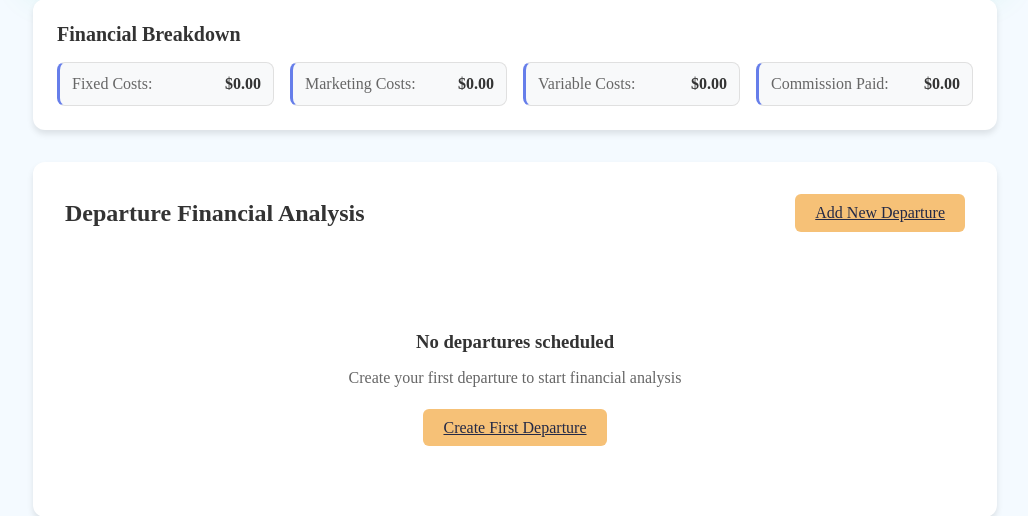
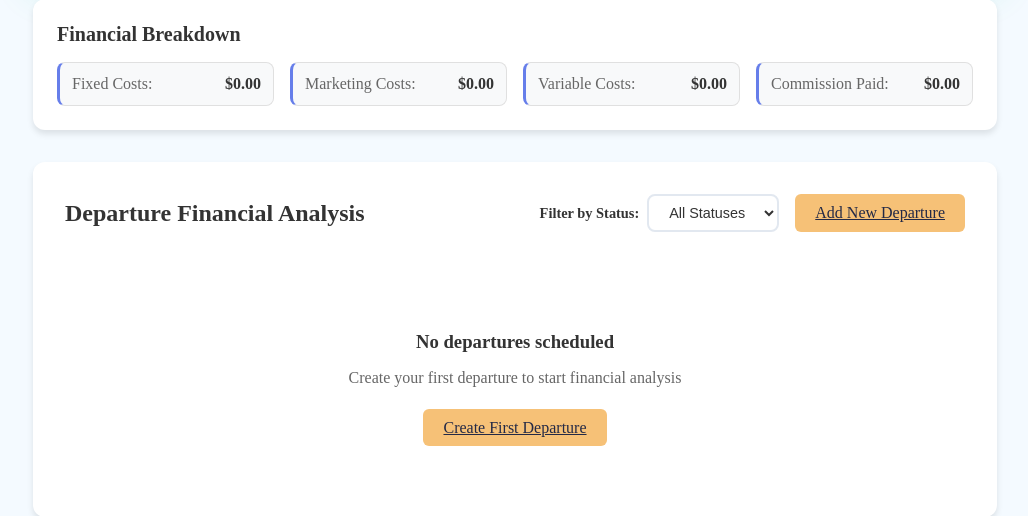
Before and after one commit to arjuntyneside/AI_tour_revamp, a Django app: page / in a window 1280 px wide. Shown: the part 887-1403 px from the top of the page, without its empty margins (235-1263 px from the left). Run offline with Django 5.2, Linux system fonts and the light colour scheme; a user stored in the database is signed in; tables that the repository leaves empty hold one stand-in row (values such as "Sample post"); data that the repository does not hold is empty.

Commit message:
Made status a major feature in departure

```diff
--- a/core/templates/core/departures.html
+++ b/core/templates/core/departures.html
@@ -221,7 +221,19 @@
 <div class="departures-analysis">
     <div class="section-header">
         <h2>Departure Financial Analysis</h2>
-        <a href="{% url 'create_departure' %}" class="btn btn-primary">Add New Departure</a>
+        <div class="header-actions">
+            <div class="status-filter">
+                <label for="status-filter">Filter by Status:</label>
+                <select id="status-filter" onchange="filterByStatus(this.value)">
+                    <option value="">All Statuses</option>
+                    <option value="scheduled" {% if status_filter == 'scheduled' %}selected{% endif %}>Scheduled</option>
+                    <option value="confirmed" {% if status_filter == 'confirmed' %}selected{% endif %}>Confirmed</option>
+                    <option value="cancelled" {% if status_filter == 'cancelled' %}selected{% endif %}>Cancelled</option>
+                    <option value="completed" {% if status_filter == 'completed' %}selected{% endif %}>Completed</option>
+                </select>
+            </div>
+            <a href="{% url 'create_departure' %}" class="btn btn-primary">Add New Departure</a>
+        </div>
     </div>
 
     {% if departures %}
@@ -242,7 +254,10 @@
                 <tr class="departure-row {% if departure.is_profitable %}profitable{% else %}not-profitable{% endif %}">
                     <td>
                         <div class="departure-info">
-                            <strong>{{ departure.tour.title }}</strong>
+                            <div class="departure-header">
+                                <strong>{{ departure.tour.title }}</strong>
+                                <span class="status-badge status-{{ departure.status }}">{{ departure.get_status_display }}</span>
+                            </div>
                             <div class="departure-date">{{ departure.departure_date|date:"M d, Y" }}</div>
                             <div class="days-left">
                                 {% if departure.days_until_departure > 0 %}
@@ -476,6 +491,46 @@
     color: #333;
 }
 
+.header-actions {
+    display: flex;
+    align-items: center;
+    gap: 1rem;
+}
+
+.status-filter {
+    display: flex;
+    align-items: center;
+    gap: 0.5rem;
+}
+
+.status-filter label {
+    font-weight: 600;
+    color: #333;
+    font-size: 0.9rem;
+}
+
+.status-filter select {
+    padding: 0.5rem 1rem;
+    border: 2px solid #e2e8f0;
+    border-radius: 8px;
+    background: white;
+    color: #333;
+    font-size: 0.9rem;
+    font-weight: 500;
+    cursor: pointer;
+    transition: all 0.2s ease;
+}
+
+.status-filter select:hover {
+    border-color: #cbd5e1;
+}
+
+.status-filter select:focus {
+    outline: none;
+    border-color: #3b82f6;
+    box-shadow: 0 0 0 3px rgba(59, 130, 246, 0.1);
+}
+
 .departures-table {
     overflow-x: auto;
 }
@@ -1500,6 +1590,17 @@
 </style>
 
 <script>
+// Status filter functionality
+function filterByStatus(status) {
+    const currentUrl = new URL(window.location);
+    if (status) {
+        currentUrl.searchParams.set('status', status);
+    } else {
+        currentUrl.searchParams.delete('status');
+    }
+    window.location.href = currentUrl.toString();
+}
+
 // Modal functionality
 function showRecommendationDetails(type, title) {
     const modal = document.getElementById('recommendationModal');
--- a/core/views.py
+++ b/core/views.py
@@ -545,6 +545,11 @@ def departures(request):
     tour_operator = request.tour_operator
     departures = TourDeparture.objects.filter(tour__tour_operator=tour_operator).order_by('departure_date')
 
+    # Filter by status
+    status_filter = request.GET.get('status', '')
+    if status_filter:
+        departures = departures.filter(status=status_filter)
+
     # Calculate overall financial metrics
     total_revenue = sum(departure.current_revenue for departure in departures)
     total_profit = sum(departure.current_profit or 0 for departure in departures)
@@ -613,6 +618,7 @@ def departures(request):
     context = {
         'departures': departures,
         'tour_operator': tour_operator,
+        'status_filter': status_filter,
         'total_revenue': total_revenue,
         'total_profit': total_profit,
         'total_fixed_costs': total_fixed_costs,
```
Also changed, not shown: other parts of core/templates/core/departures.html (+37 -2 lines).
